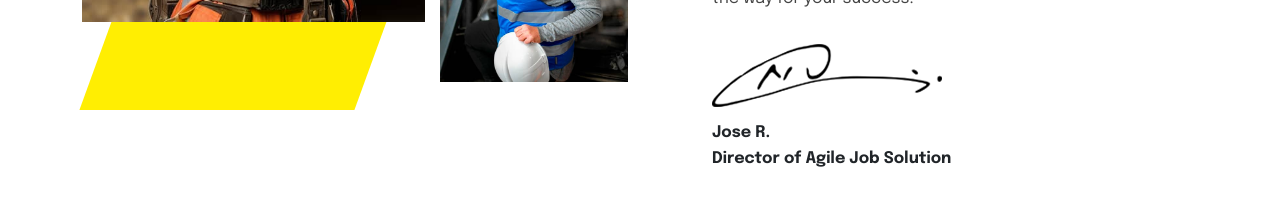
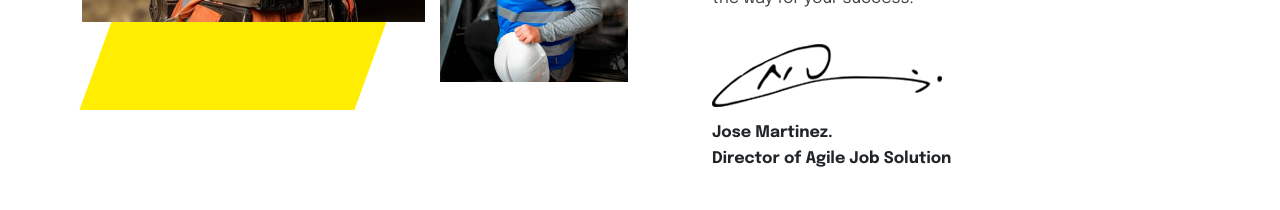
Before and after one commit to MrJohanF/agilejobsolution, a Next.js app: page /core-values in a window 1280 px wide. Shown: the part 920-1130 px from the top of the page. Built offline with nearby package versions, Linux system fonts and the light colour scheme; some icons are missing.

Commit message:
Update director name in about.json and contact.jsx

```diff
--- a/src/data/sections/about.json
+++ b/src/data/sections/about.json
@@ -15,6 +15,6 @@
         "dark": "/img/signature-1.png",
         "alt": "Signature"
     },
-    "name": "Jose R.",
+    "name": "Jose Martinez.",
     "role": "Director of Agile Job Solution"
 }
--- a/src/pages/contact.jsx
+++ b/src/pages/contact.jsx
@@ -165,7 +165,7 @@ const Contact = () => {
                         <figure>
                             <img className="author" src="/img/team-1.jpg" alt="Bio Image" />
                         </figure>
-                        <h3>Jose R.</h3>
+                        <h3>Jose Martinez.</h3>
                         <p>Director of Agile Job Solution</p>
                         <figure>
                             <img src="/img/signature.png" alt="Signature Image" />
```
